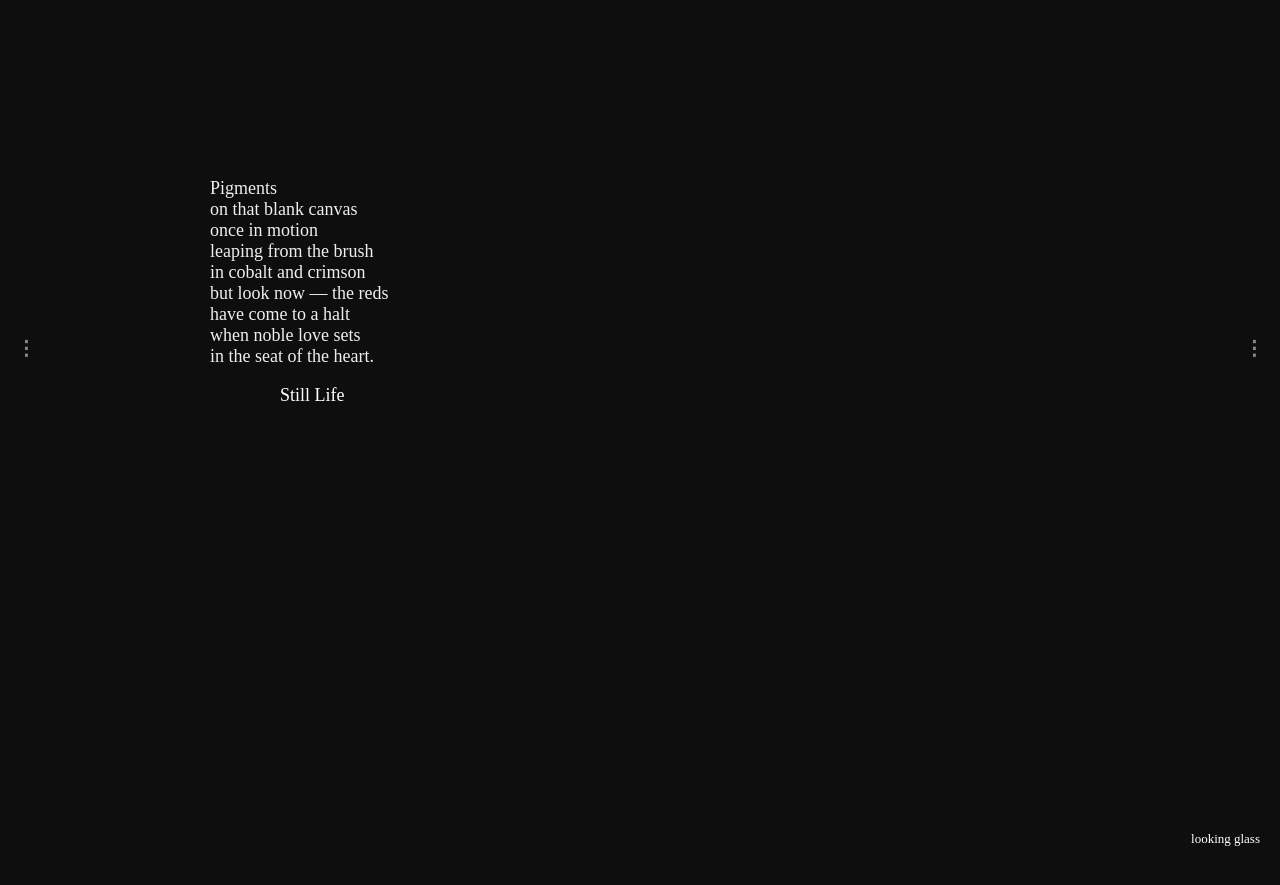
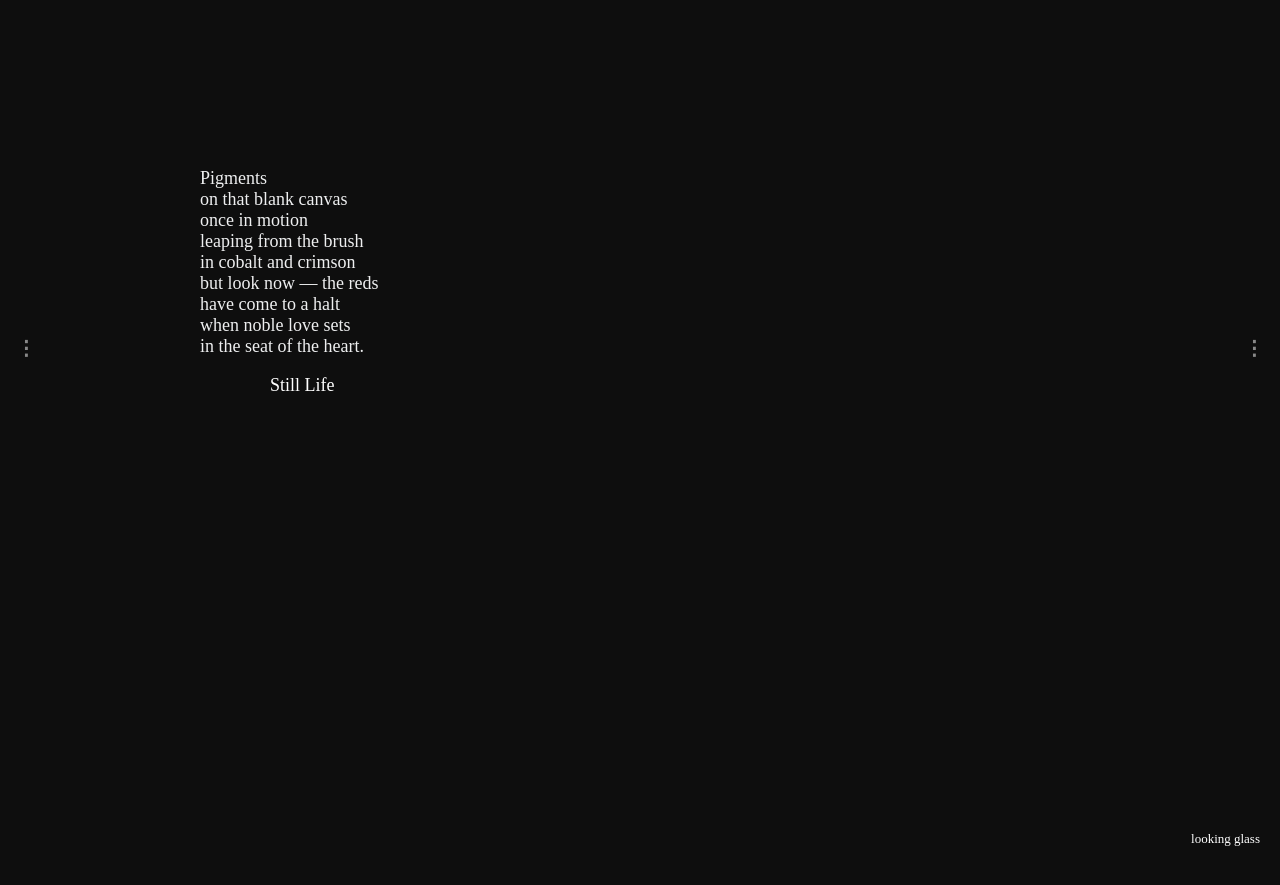
Before and after one commit to hafizzainal/hafizzainal.github.io, a Jekyll site: the page built from index.md, in a window 1280 px wide. Shown: the top 885 px of the page. Built offline with Jekyll 4.4.1, drawn with Linux system fonts in a browser that asks for light colours; our own code applies the rules of GitHub Pages for plain Markdown files.

Commit message:
Update default.html

```diff
--- a/_layouts/default.html
+++ b/_layouts/default.html
@@ -82,7 +82,7 @@ img {vertical-align: middle;}
 
 .mySlidesText {
   display: none;
-  padding: 150px;
+  padding: 140px;
   margin: 20 auto;
   margin-left: 20px;
   font-size: 18px;
```
